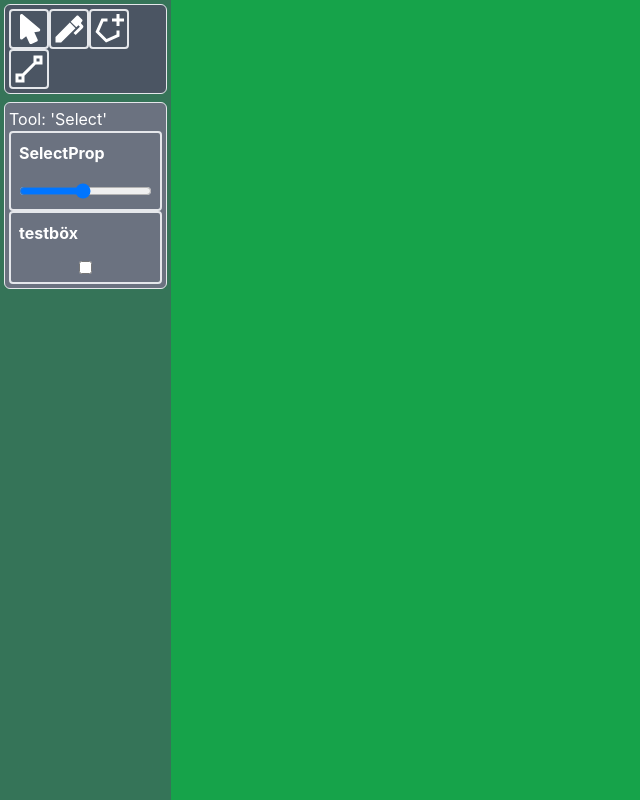
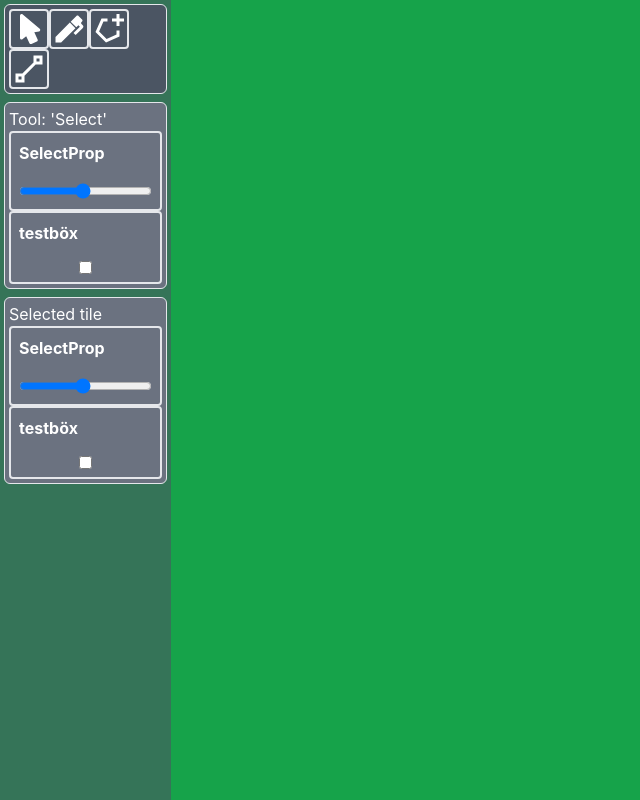
Before and after one commit to Lendi24/MeshMap, a React (Create React App) app: page /editor in a window 1280 px wide. Shown: the whole page, without its empty margins (0-640 px from the left). Built offline with nearby package versions, Linux system fonts and the light colour scheme.

Commit message:
changed thing

```diff
--- a/src/app/tiles/TilePath.tsx
+++ /dev/null
@@ -1,7 +0,0 @@
-import {Tile} from './Tile'
-
-export class PathTile extends Tile {
-  icon : Text;
-}
-
-//fuck dom
--- a/src/app/tiles/TileRoom.tsx
+++ b/src/app/tiles/TileRoom.tsx
@@ -9,3 +9,4 @@ export class RoomTile extends Tile {
    this.roomId =roomId;
   }
 }
+  //is group
--- a/src/app/tiles/TileWall.tsx
+++ /dev/null
@@ -1,7 +0,0 @@
-import {Tile} from './Tile'
-
-export class WallTile extends Tile {
-  icon : Text;
-}
-
-//fuck dom
--- a/src/components/SideBar.tsx
+++ b/src/components/SideBar.tsx
@@ -49,7 +49,11 @@ class SideBar extends React.Component {
                 />
                 <ConfigSelect
                     selectors={(tools[ (this.state as SideBarState).selectedToolId ] as SidebarTool).conf}
-                    toolTitle={(tools[ (this.state as SideBarState).selectedToolId ].data.title)}
+                    toolTitle={`Tool: '${(tools[ (this.state as SideBarState).selectedToolId ].data.title)}'`}
+                />
+                <ConfigSelect
+                    selectors={(tools[ (this.state as SideBarState).selectedToolId ] as SidebarTool).conf}
+                    toolTitle={`Selected tile`}
                 />
             </div>
         );
--- a/src/components/SideBar/ConfigSelect.tsx
+++ b/src/components/SideBar/ConfigSelect.tsx
@@ -54,7 +54,7 @@ function ConfigSelect(props:ConfigSelectState) {
     return (
         <div
             className="flex flex-col bg-gray-500 z-20 text-white    m-1 p-1 rounded-md border">
-            {`Tool: '${props.toolTitle}'`}
+            {props.toolTitle}
             {selectors}
             {/*React.createElement("div", { className: "contexCon" },selectors)*/}
         </div>
```
